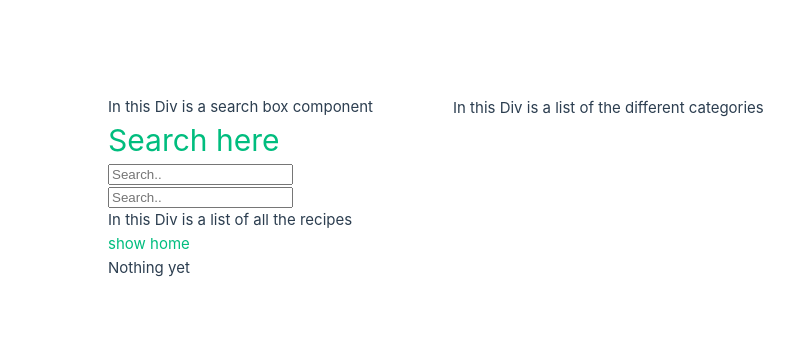
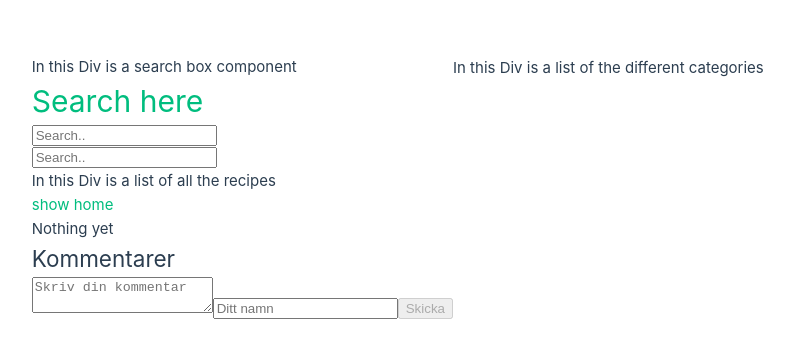
Before and after one commit to UlrikaMyAlva/projekt_recept, a Vue app: page / in a window 1280 px wide. Shown: the part 212-570 px from the top of the page, without its empty margins (187-981 px from the left). Built offline with nearby package versions, Linux system fonts and the light colour scheme.

Commit message:
wip created commentForm component

```diff
--- /dev/null
+++ b/src/components/CommentForm.vue
@@ -0,0 +1,36 @@
+<template>
+    <div>
+        <h2>Kommentarer</h2>
+       <textarea placeholder="Skriv din kommentar" v-model="commentInput"></textarea>
+       <input type="text" placeholder="Ditt namn" v-model="nameInput">
+       <button :disabled="!isInputValid" @click="submitComment">Skicka</button>
+    </div>
+</template>
+
+<script>
+    export default {
+        data(){
+            return{
+              commentInput: "",
+              nameInput: "",
+              isBtnEnabled: false
+            }
+        },
+        computed: {
+            isInputValid(){
+                return this.commentInput != "" && this.nameInput != "";
+            }
+        },
+        methods: {
+            submitComment(){
+                window.alert(`Not implemented \n Should submit \n name: ${this.nameInput} \n comment: ${this.commentInput}`)
+            }
+
+        }
+
+    }
+</script>
+
+<style scoped>
+
+</style>
--- a/src/views/HomeView.vue
+++ b/src/views/HomeView.vue
@@ -1,12 +1,22 @@
 <template>
-  <div>
-    <p>Nothing yet</p>
-  </div>
+
+    <div>
+      <p>Nothing yet</p>
+      <CommentForm></CommentForm>
+    </div>
 </template>
 
 <script>
+import CommentForm from '../components/CommentForm.vue';
   export default {
+    components: {
+    CommentForm
+},
+    data(){
+      return{
 
+      }
+    }
   }
 </script>
 
```
